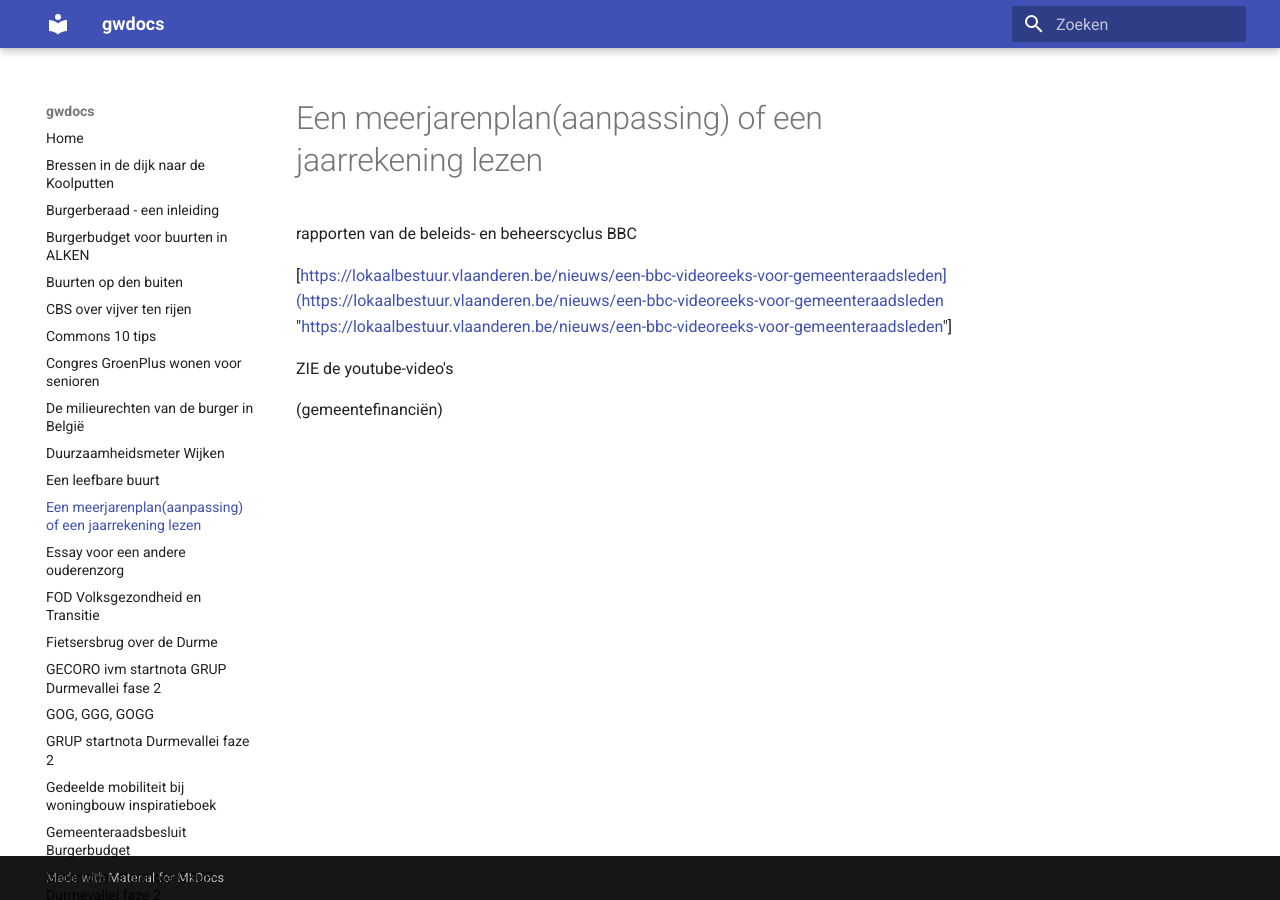
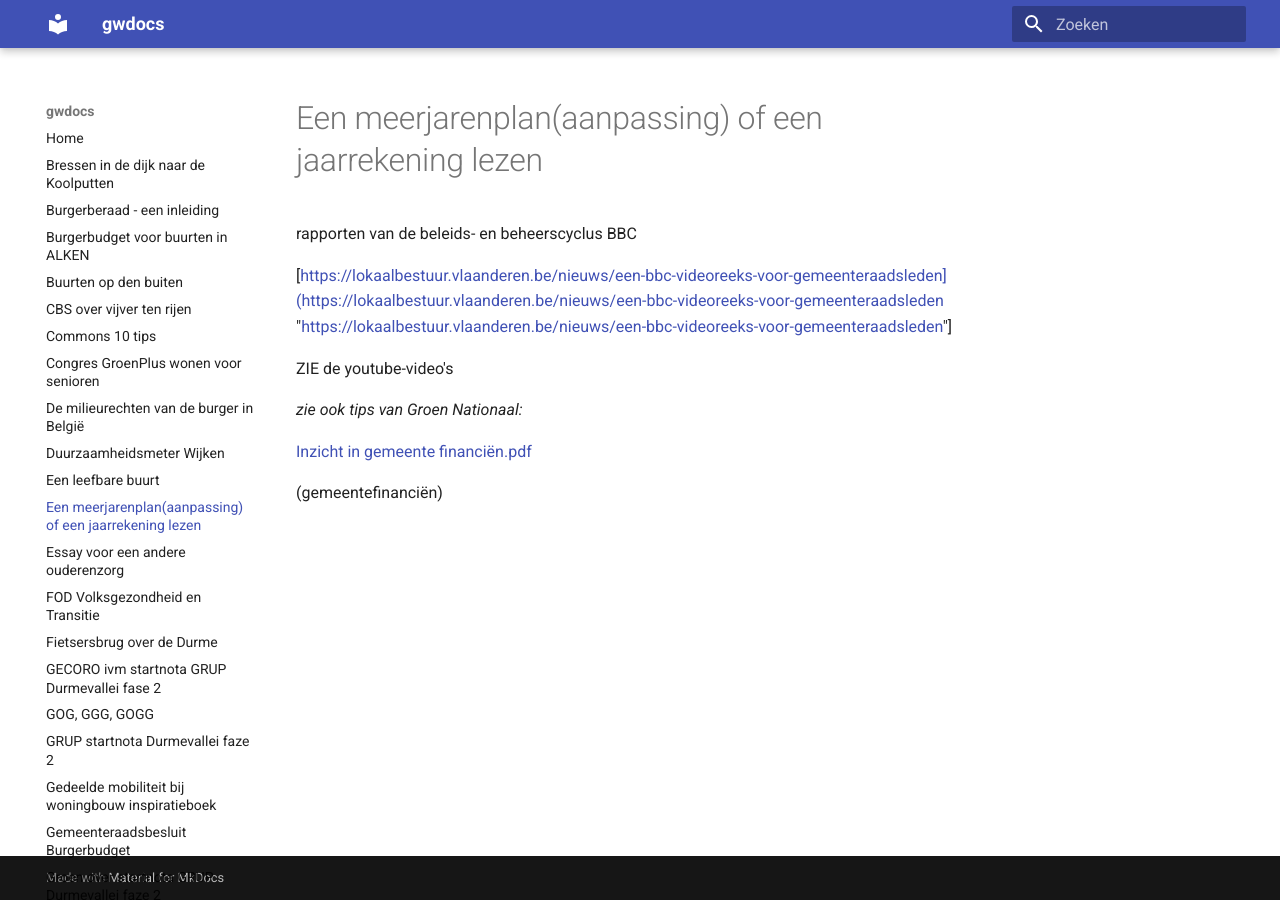
Before and after one commit to groenwaasmunster/gwdocs, an MkDocs documentation site: the page built from docs/Een meerjarenplan(aanpassing) of een jaarrekening lezen.md, in a window 1280 px wide. Built offline with MkDocs 1.6.1 and Material for MkDocs 9.7.7, drawn with Linux system fonts in a browser that asks for light colours.

Commit message:
Update Een meerjarenplan(aanpassing) of een jaarrekening lezen.md

```diff
--- a/docs/Een meerjarenplan(aanpassing) of een jaarrekening lezen.md
+++ b/docs/Een meerjarenplan(aanpassing) of een jaarrekening lezen.md
@@ -4,4 +4,9 @@ rapporten van de beleids- en beheerscyclus BBC
 
 ZIE de youtube-video's
 
+*zie ook tips van Groen Nationaal:*
+
+[Inzicht in gemeente financiën.pdf](https://github.com/groenwaasmunster/gwdocs/files/13537301/Inzicht.in.gemeente.financien.pdf)
+
+
 (gemeentefinanciën)
```
